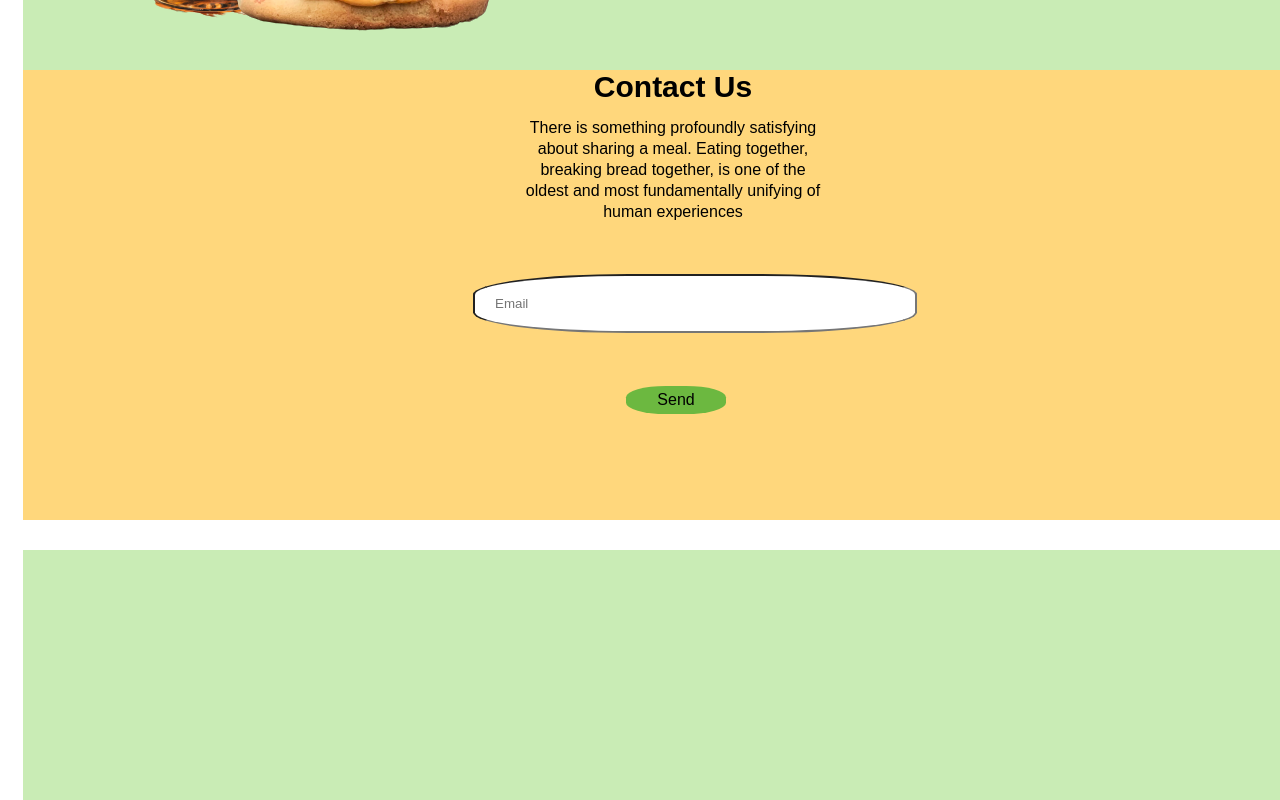
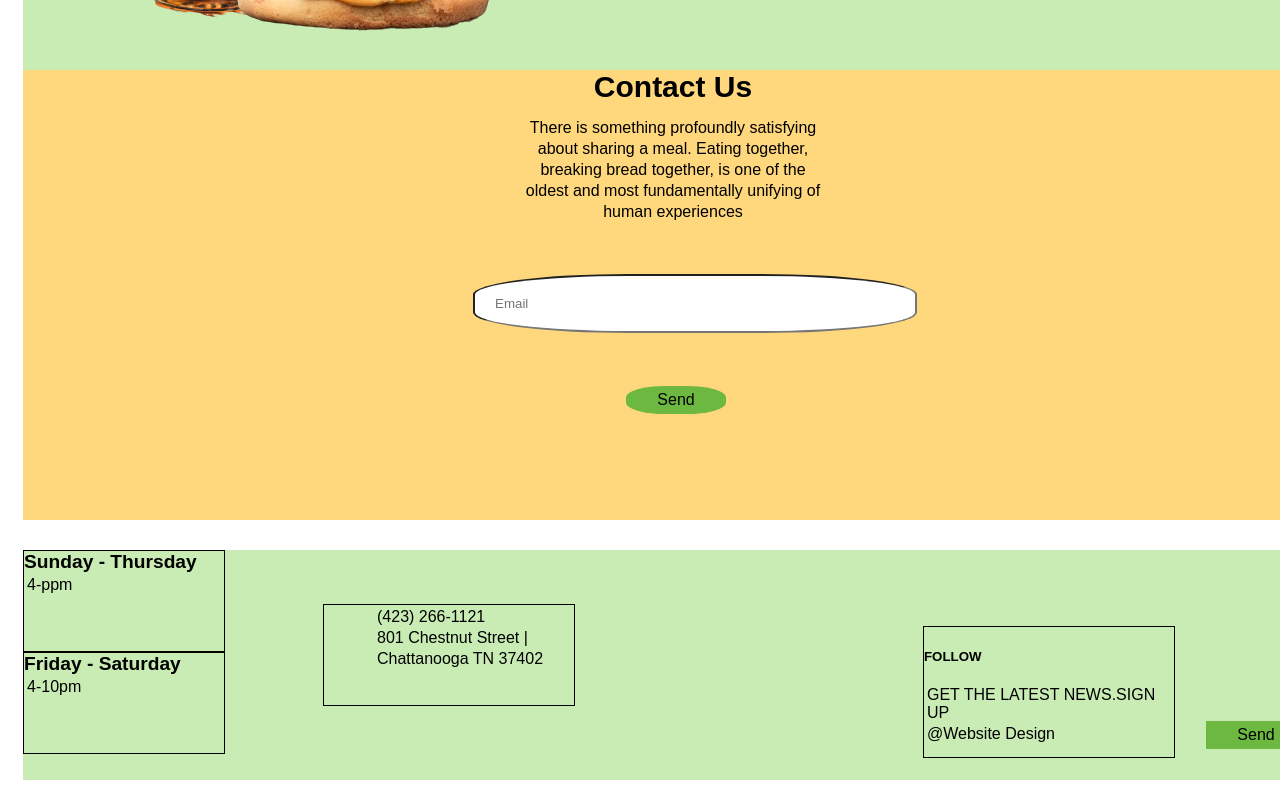
Before and after one commit to Kevson102/StreetFood-website, a plain HTML site: page index.html in a window 1280 px wide. Shown: the part 2278-3078 px from the top of the page. Drawn offline with Linux system fonts and the light colour scheme.

Commit message:
ADDS ANOTHER SECTION OF THE FOOTER

```diff
--- a/index.css
+++ b/index.css
@@ -219,9 +219,42 @@ input{
 }
 footer{
     width: 1300px;
-    height: 250px;
+    height: 230px;
     background-color: #C9ECB5;
     position: relative;
     left: 15px;
     top: 30px;
 }
+#time1, #time2{
+    width: 200px;
+    height: 100px;
+    border: 1px solid black
+
+}
+#time1>h5, #time2>h5{
+    margin: 0;
+    font-size: larger;
+}
+#location{
+    width: 200px;
+    height: 100px;
+    border: 1px solid black;
+    position: relative;
+    left: 300px;
+    bottom: 150px;
+    padding-left: 50px;
+}
+#follow{
+    width: 250px;
+    height: 130px;
+    border: 1px solid black;
+    position: relative;
+    left: 900px;
+    bottom: 230px;
+}
+#button{
+    border-radius: 0%;
+    position: relative;
+    left: 1180px;
+    bottom: 270px;
+}
--- a/index.html
+++ b/index.html
@@ -160,7 +160,25 @@
             <p class="button">Send</p>
         </div>
         <footer>
-
+            <div id="time1">
+                <h5>Sunday - Thursday</h5>
+                <p>4-ppm</p>
+            </div>
+            <div id="time2">
+                <h5>Friday - Saturday</h5>
+                <p>4-10pm</p>
+            </div>
+            <div id="location">
+                <p>(423) 266-1121</p>
+                <p>801 Chestnut Street |</p>
+                <p>Chattanooga TN 37402</p>
+            </div>
+            <div id="follow">
+                <h5>FOLLOW</h5>
+                <p>GET THE LATEST NEWS.SIGN UP</p>
+                <P>@Website Design</P>
+            </div>
+            <p class="button" id="button">Send</p>
         </footer>
     </body>
 </html>
```
Also changed, not shown: Assets/ig.png (added).
